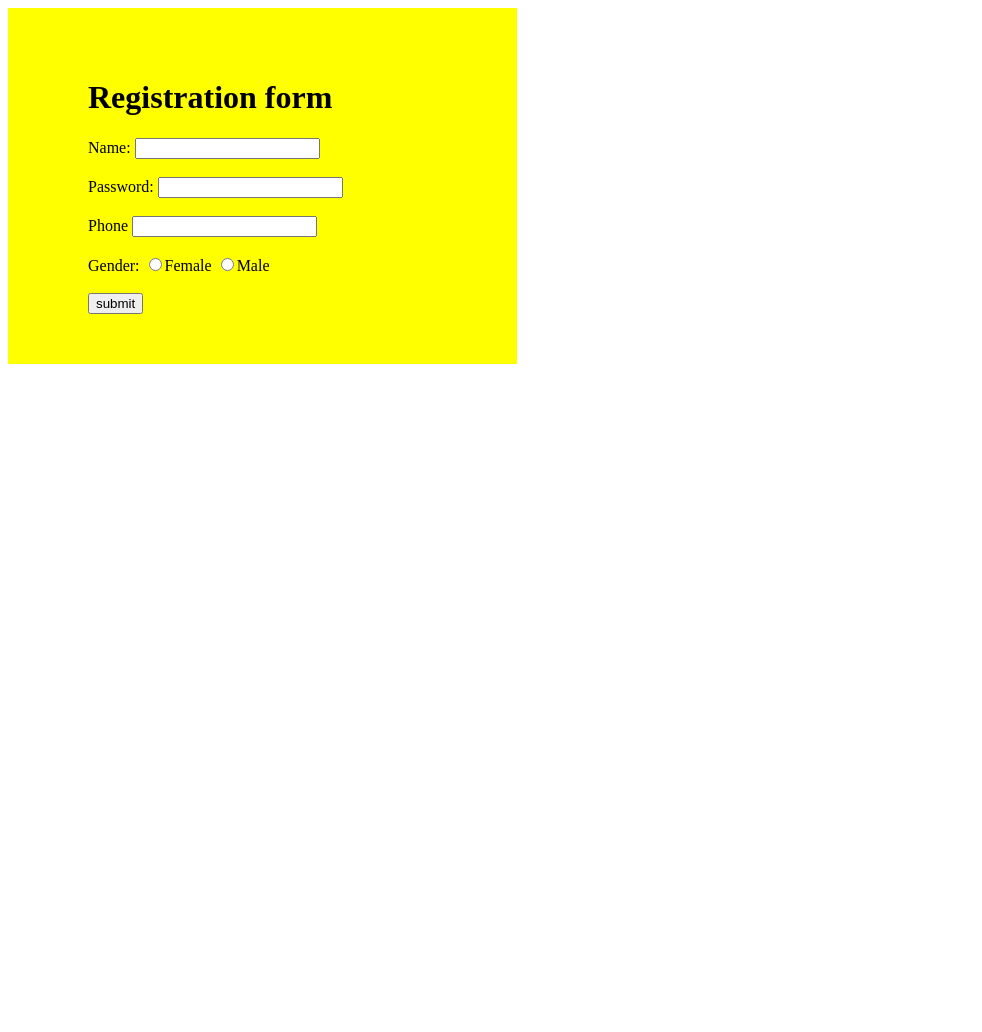
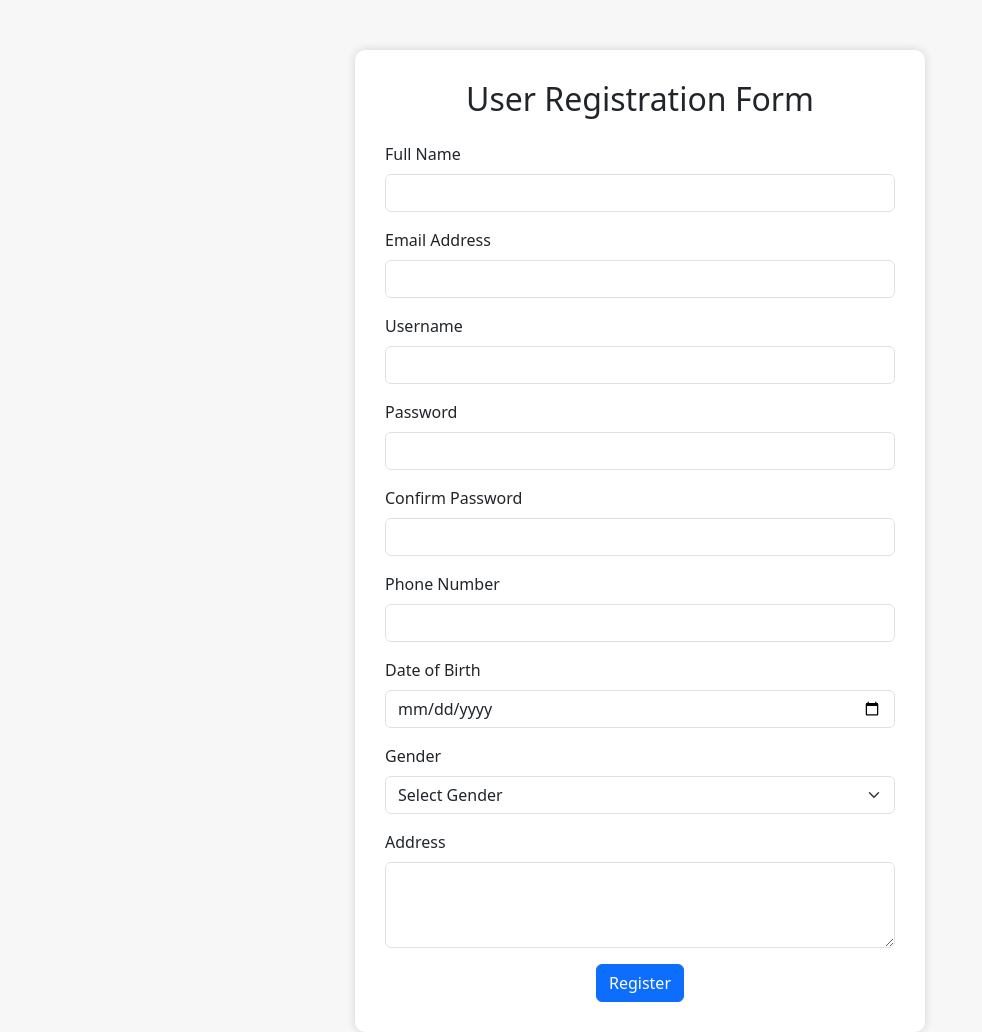
Before and after one commit to MULUGURAGADIVYASRI/week2, a Flask app: page / in a window 1280 px wide. Shown: the whole page, without its empty margins (0-982 px from the left). Before the commit the page ends 364 px from the top, so only its background shows below. Run offline with Flask 3, Linux system fonts and the light colour scheme.

Commit message:
committed all files

```diff
--- a/userregistration/app.py
+++ b/userregistration/app.py
@@ -3,8 +3,8 @@
 @app.route('/',methods=['GET','POST'])
 def home():
 	if request.method=='POST':
-		printf("Form submitted successfully!")
-		printf("Form Data:",request.form)
+		print("Form submitted successfully!")
+		print("Form Data:",request.form)
 		return "Registration successful!"
 	return render_template('register.html')
 if __name__=='__main__':
--- a/userregistration/templates/register.html
+++ b/userregistration/templates/register.html
@@ -1,38 +1,81 @@
-<html>
+<!DOCTYPE html>
+<html lang="en">
 <head>
-<title>User registration form</title>
+<meta charset="UTF-8">
+<title>User Registration</title>
+<link
+href="https://cdn.jsdelivr.net/npm/bootstrap@5.3.0/dist/css/bootstrap.
+min.css" rel="stylesheet">
 <style>
-#register{
-	background-color:yellow;
-	width:30%;
-	 padding-top: 50px;
-  padding-right: 50px;
-  padding-bottom: 50px;
-  padding-left: 80px
-		}
+body {
+background-color: #f7f7f7;
+}
+.form-container {
+margin-top: 50px;
+padding: 30px;
+background: white;
+border-radius: 10px;
+box-shadow: 0 0 10px rgba(0,0,0,0.15);
+}
 </style>
 </head>
 <body>
-	<form id="register">
-		<h1>Registration form</h1>
-		<label>Name:</label>
-		<input type="text"></input>
-		<br><br>
-
-		<label>Password:</label>
-		<input type="password"></input>
-		<br><br>
-		<label>Phone</label>
-		<input type="phone"></input>
-		<br><br>
-
-		<label>Gender:</label>
-		<input type="radio" name="gender">Female
-
-		<input type="radio" name="gender">Male
-		<br><br>
-
-		<button id="b1" type="submit">submit</button>
-	</form>
+<div class="container">
+<div class="row justify-content-md-center">
+<div class="col-md-6 form-container">
+<h2 class="text-center mb-4">User Registration Form</h2>
+<form method="POST" action="/">
+<div class="mb-3">
+<label class="form-label">Full Name</label>
+<input type="text"  pattern="[A-Za-z\s]+" class="form-control" name="full_name">
+</div>
+<div class="mb-3">
+<label class="form-label">Email Address</label>
+<input type="email"  pattern="[a-z0-9._%+-]+@[a-z0-9.-]+\.[a-z]{2,}$" class="form-control" name="email">
+</div>
+<div class="mb-3">
+<label class="form-label">Username</label>
+<input type="text"  pattern="[A-Za-z\s]+" class="form-control" name="username">
+</div>
+<div class="mb-3">
+<label class="form-label">Password</label>
+<input type="password" pattern="[A-Z][A-Za-z0-9$@*]{5}" class="form-control"
+name="password">
+</div>
+<div class="mb-3">
+<label class="form-label">Confirm Password</label>
+<input type="password" pattern="[A-Z][A-Za-z0-9$@*]{5}" class="form-control"
+name="confirm_password">
+</div>
+<div class="mb-3">
+<label class="form-label">Phone Number</label>
+<input type="tel" pattern="[6-9][0-9]{9}" class="form-control" name="phone">
+</div>
+<div class="mb-3">
+<label class="form-label">Date of Birth</label>
+<input type="date" class="form-control" name="dob">
+</div>
+<div class="mb-3">
+<label class="form-label">Gender</label>
+<select class="form-select" name="gender">
+<option value="">Select Gender</option>
+<option>Male</option>
+<option>Female</option>
+<option>Other</option>
+</select>
+</div>
+<div class="mb-3">
+<label class="form-label">Address</label>
+<textarea class="form-control" rows="3"
+name="address"></textarea>
+</div>
+<div class="text-center">
+<button type="submit" class="btn btn-primary px-
+5">Register</button>
+</div>
+</form>
+</div>
+</div>
+</div>
 </body>
 </html>
```
